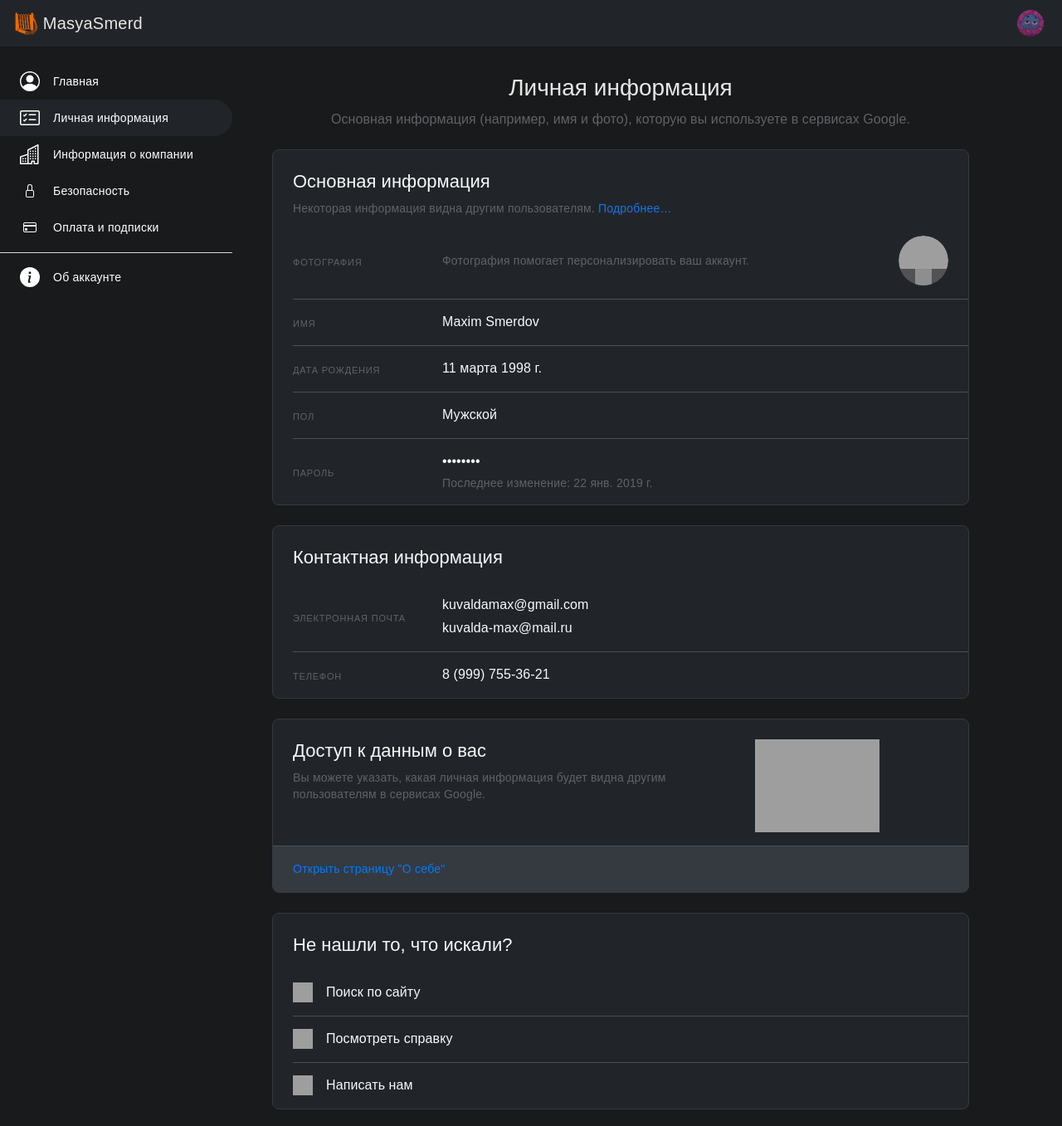
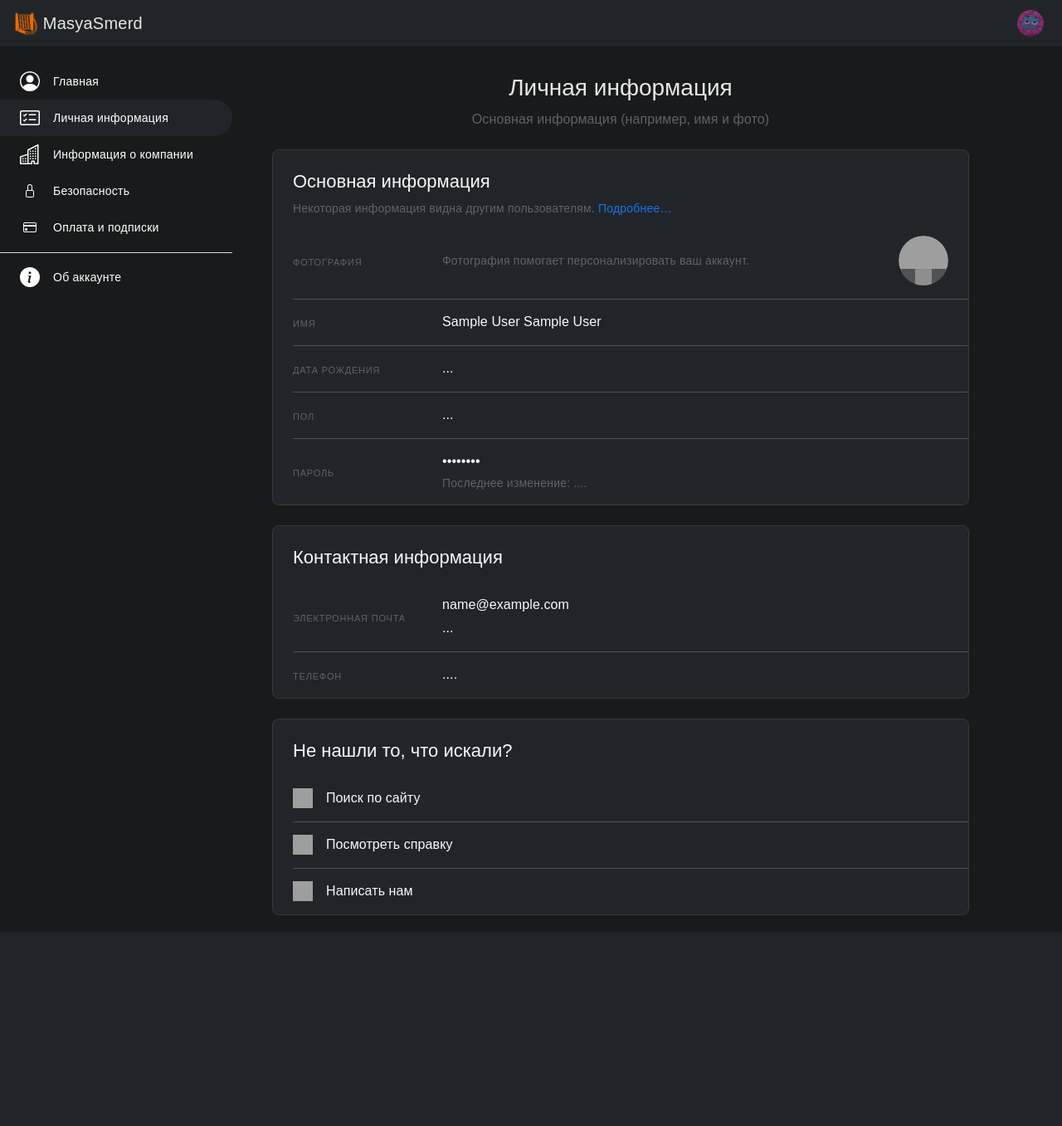
Before and after one commit to MasyaSmv/masyasm.ru, a PHP site: page /site/profile/personal_area/myinfo.php in a window 1280 px wide. Shown: the whole page at 83% size. After the commit the page ends 1123 px from the top, so only its background shows below. Run offline with PHP 8.4, Linux system fonts and the light colour scheme; the visitor is signed in with stand-in values (Sample User, id 1); some libraries are stand-ins or nearby versions; some web fonts are replaced; grey boxes are pictures that could not be loaded.

Commit message:
фиксы

```diff
--- a/profile/logout.php
+++ b/profile/logout.php
@@ -6,7 +6,7 @@
 	unset($_SESSION['password']);
 
 	header("HTTP/1.1 301 Moved Permanently");
-	header("Location: ".$_SERVER["HTTP_REFERER"]);
 
+	header("Location: http://localhost/site/");
 	redirect_to($message, '/site/profile/form_auth.php');
 ?>
--- a/profile/personal_area/myinfo.php
+++ b/profile/personal_area/myinfo.php
@@ -155,7 +155,7 @@
     <div class="D8JwHb">
       <header class="hrNQqb" tabindex="-1">
         <h1 class="IQgWAe aa79bb">Личная информация</h1>
-        <div class="mPKYhd">Основная информация (например, имя и фото), которую вы используете в сервисах Google.</div>
+        <div class="mPKYhd">Основная информация (например, имя и фото)</div>
       </header>
       <c-wiz jsrenderer="btVe4" jsshadow="" jsdata="deferred-c185" data-p="%.@.[null,null,&quot;https://myaccount.google.com/personal-info&quot;],0]" jscontroller="" data-node-index="1;0" autoupdate="" jsmodel="hc6Ubd">
         <section class="dQBdyc">
@@ -253,7 +253,7 @@
                             </div>
                             <div class="zTjtYe" style="-webkit-flex-basis:328px; -ms-flex-preferred-size:328px; flex-basis:328px;">
                               <div class="xoXYwe">
-                                <div class="bJCr1d">Maxim Smerdov</div>
+                                <div class="bJCr1d"><?php echo $_SESSION['first_name'].' '.$_SESSION['last_name']; ?></div>
                               </div>
                             </div>
                           </div>
@@ -280,7 +280,7 @@
                             </div>
                             <div class="zTjtYe" style="-webkit-flex-basis:328px; -ms-flex-preferred-size:328px; flex-basis:328px;">
                               <div class="xoXYwe">
-                                <div class="bJCr1d">11 марта 1998 г.</div>
+                                <div class="bJCr1d">...</div>
                               </div>
                             </div>
                           </div>
@@ -307,7 +307,7 @@
                             </div>
                             <div class="zTjtYe" style="-webkit-flex-basis:328px; -ms-flex-preferred-size:328px; flex-basis:328px;">
                               <div class="xoXYwe">
-                                <div class="bJCr1d">Мужской</div>
+                                <div class="bJCr1d">...</div>
                               </div>
                             </div>
                           </div>
@@ -337,7 +337,7 @@
                                 <div class="bJCr1d">••••••••</div>
                               </div>
                               <div class="xoXYwe">
-                                <div class="Dn5CSc">Последнее изменение: 22 янв. 2019 г.</div>
+                                <div class="Dn5CSc">Последнее изменение: ....</div>
                               </div>
                             </div>
                           </div>
@@ -379,10 +379,10 @@
                             </div>
                             <div class="zTjtYe" style="-webkit-flex-basis:328px; -ms-flex-preferred-size:328px; flex-basis:328px;">
                               <div class="xoXYwe">
-                                <div class="bJCr1d">kuvaldamax@gmail.com</div>
+                                <div class="bJCr1d"><?php echo $_SESSION['email']; ?></div>
                               </div>
                               <div class="xoXYwe">
-                                <div class="bJCr1d">kuvalda-max@mail.ru</div>
+                                <div class="bJCr1d">...</div>
                               </div>
                             </div>
                           </div>
@@ -409,7 +409,7 @@
                             </div>
                             <div class="zTjtYe" style="-webkit-flex-basis:328px; -ms-flex-preferred-size:328px; flex-basis:328px;">
                               <div class="xoXYwe">
-                                <div class="bJCr1d">8 (999) 755-36-21</div>
+                                <div class="bJCr1d">....</div>
                               </div>
                             </div>
                           </div>
@@ -424,7 +424,7 @@
               </div>
             </div>
           </div>
-          <div class="wJpH8c">
+          <!-- <div class="wJpH8c">
             <div class="  XLK0Od">
               <div class="ahh38c">
                 <div class="ugt2L aK2X8b iDdZmf">
@@ -471,7 +471,7 @@
                 </div>
               </div>
             </div>
-          </div>
+          </div> -->
                                       <!-- Контейнер с возможными вопросами -->
                                       <div class="wJpH8c">
                                 <div class="  XLK0Od">
```
